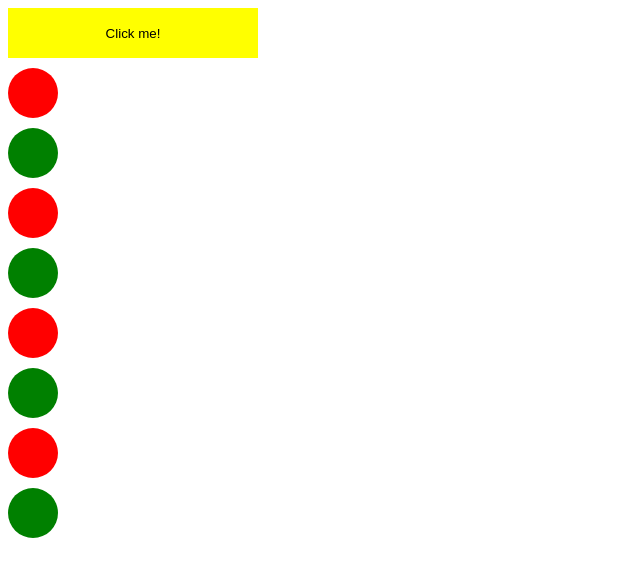
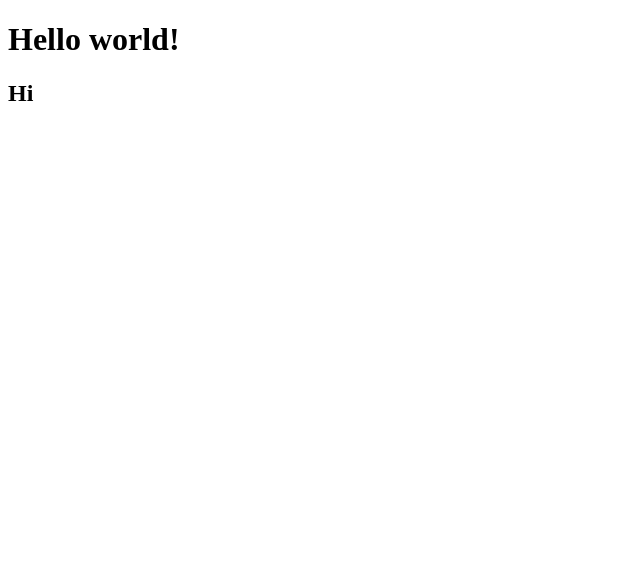
Before and after one commit to strognaprimer/projectsass, a plain HTML site: page src/index.html in a window 1280 px wide. Shown: the whole page, without its empty margins (0-640 px from the left). Drawn offline with Linux system fonts and the light colour scheme.

Commit message:
second commit

```diff
--- a/src/index.html
+++ b/src/index.html
@@ -8,16 +8,7 @@
     <title>SASS</title>
 </head>
     <body>
-        <button>Click me!</button>
-
-       <div class="circle"></div>
-       <div class="circle"></div>
-       <div class="circle"></div>
-       <div class="circle"></div>
-       <div class="circle"></div>
-       <div class="circle"></div>
-       <div class="circle"></div>
-       <div class="circle"></div>
-
+        <h1>Hello world!</h1>
+        <h2>Hi</h2>
     </body>
 </html>
```
